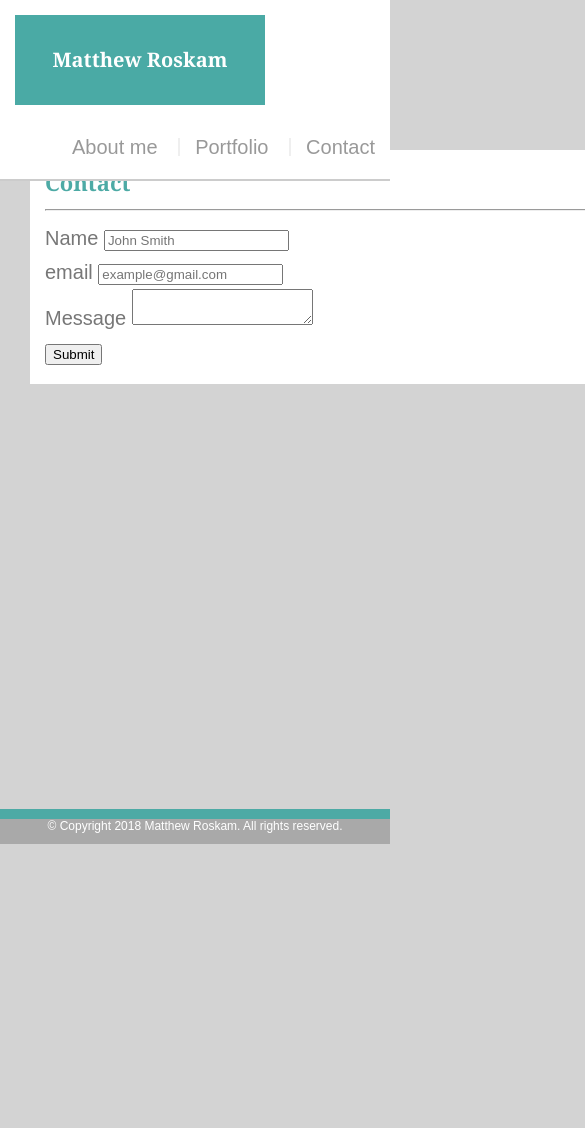
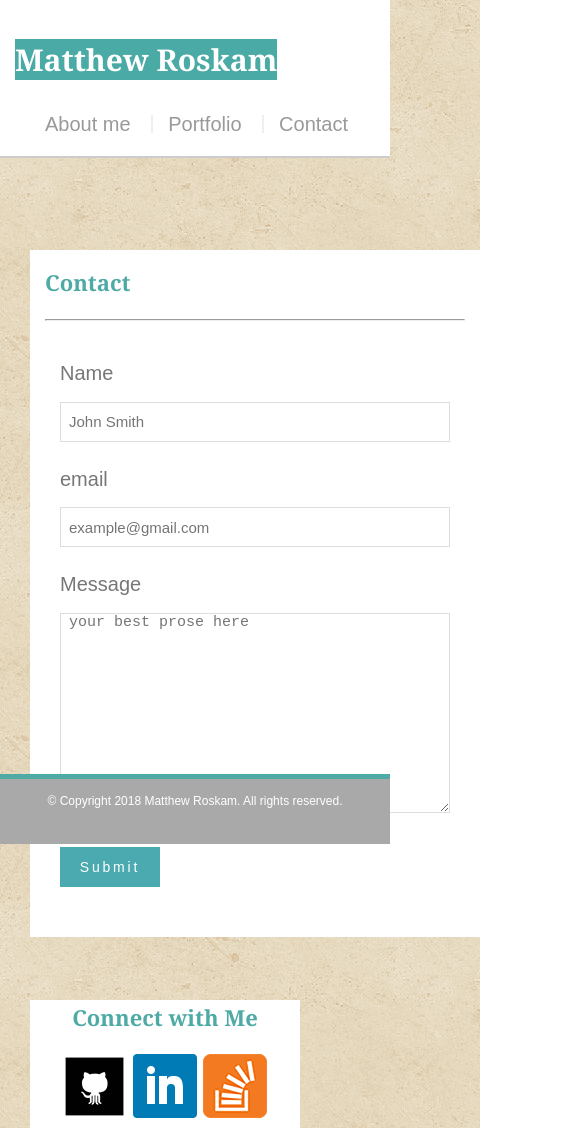
Before and after one commit to Hammrfall/Hammrfall.github.io, a plain HTML site: page contact.html in a window 390 px wide. Shown: the top 1128 px of the page, 585 px wide, since content can reach past the window. Before the commit the page ends 844 px from the top, so only its background shows below. Drawn offline with Linux system fonts and the light colour scheme.

Commit message:
change over to responsive style

```diff
--- a/assets/css/style.css
+++ b/assets/css/style.css
@@ -1,8 +1,11 @@
-* { box-sizing: border-box;
+
+* {
+     box-sizing: border-box;
 }
 
 body {
-    background-color: lightgrey;
+    /* background-color: lightgrey; */
+    background-image: url("../images/vintage-concrete.gif");
     font-size: 20px;
     line-height: 34px;
     font-family: 'arial', 'Helvetica Neue', Helvetica, sans-serif;
@@ -17,7 +20,7 @@ a:hover {
     color: yellow;
 }
 
-}
+
 
 h1, h2, h3, p {
     margin-bottom: 20px;
@@ -27,7 +30,7 @@ p:last-child {
 }
 
 h1, h2 {
-    font-family: 'Georgia',Times,"Times New Roman", serif;
+    font-family: Georgia, Times,'Times New Roman', serif;
     font-weight: 700;
     color: #4daaa5;
 }
@@ -56,12 +59,12 @@ h2, h3 {
 
 #mainhead {
     position: fixed;
+    overflow: hidden;
     margin: 0 0 30px 0;
     width: 100%;
     background: #fff;
     z-index: 3;
     color: #fff;
-    overflow: auto;
     border-bottom: 2px solid #ccc;
     padding: 15px;
 
@@ -77,7 +80,7 @@ h2, h3 {
     line-height: 90px;
     color: #fff;
     font-weight: 700;
-    font-size 30px;
+    font-size: 30px;
     text-decoration: none;
 }
 
@@ -108,12 +111,19 @@ nav a:first-child {
     Width: 650px;
     background-color: white;
     Padding: 15px;
+    margin-bottom: 150px;
+}
 
+
+#contact-form {
+padding: 15px;
+line-height: 5ch;
 }
+
 
 .sidebar {
     position: absolute;
-    float: right;
+    /* float: right; */
     top: 150px;
     left: 720px;
     Width: 270px;
@@ -127,7 +137,7 @@ nav a:first-child {
     padding: 30px;
     margin: 0 0 40px 0;
     width: 100%;
-    max-width: 650 px;
+    max-width: 650px;
     float: left;
     border: 1px solid #ddd;
 }
@@ -149,12 +159,48 @@ nav a:first-child {
 .description {
         position: relative;
         width: 100%;
-        top: -90px;
+        top: -120px;
         left: 0;
-        background-color: rgba(0, 0, 0, .5);
+        background-color: rgba(0, 0, 0, .6);
         color: rgb(212, 250, 0);
+        padding: 5px;
+        Border-top: 3px solid rgb(212,250,0);
+        Border-bottom: 3px solid rgb(212,250,0);
+    }
 
-    }
+  #contact-form ul {
+    margin-bottom: 25px;
+  }
+#contact-form li {
+    margin-bottom: 10px;
+}
+
+label, input[type=text], input[type=email], textarea{
+    width: 100%;
+    display: block;
+}
+input[type=text], input[type=email], textarea{
+    height: 40px;
+    border: 1px solid #ddd;
+    padding: 0 8px;
+    font-size: 15px;
+}
+
+textarea{
+    height: 200px;
+}
+input[type=submit] {
+    background-color: #4aaaaf;
+    border: 0 none;
+    color: #fff;
+    font-size: 14px;
+    padding: 12px;
+    margin-bottom: 20px;
+    cursor: pointer;
+    width: 100px;
+    text-align: center;
+    letter-spacing: 0.2em;
+}
 
 footer {
     Position: fixed;
@@ -164,10 +210,89 @@ footer {
     background-color:darkgray;
     color: white;
     width: 100%;
-    height: 35px;
+    height: 70px;
     font-size: 12px;
     text-align: center;
-    border-top: 10px solid #4daaa5;
-    line-height: 15px;
-    -ms-text-size-adjust: auto;
+    border-top: 5px solid #4daaa5;
+    line-height: 45px;
+    /* -ms-text-size-adjust: auto;  */
 }
+
+@media screen and (max-width: 969px) {
+    .container {
+    position: static;
+    width: 100%;
+    }
+    #maincontainer {
+        position: absolute;
+        width: 450px;
+        top: 150px;
+        margin: 100px 0px 50px 0px;
+    }
+    .myimage {
+        float: none;
+    }
+
+    .sidebar {
+        position: absolute;
+        margin: 100px 15px 50px 0px;
+        top: 150px;
+        left: 500px;
+    }
+    .project {
+        float: none;
+    }
+}
+
+@media screen and (max-width: 768px) {
+    .myimage {
+        float: left;
+
+    }
+    #maincontainer {
+        Width: 450px;
+    }
+
+
+    .sidebar {
+        position: absolute;
+        margin: 100px 15px 200px 0px;
+        left: 30px;
+        /* margin-bottom: 200px; */
+    }
+
+    .project {
+        float: left;
+    }
+
+    #connect1 {
+        top: 1000px;
+    }
+
+    #connect2 {
+        top: 1350px;
+    }
+
+    #connect3 {
+        top: 900px;
+    }
+
+    @media screen and (max-width: 640px) {
+        #logo {
+            float: none;
+        }
+        nav {
+            float: left;
+            margin-top: 2px;
+        }
+        .project {
+            float: none;
+        }
+        #connect2 {
+            top: 2000px;
+        }
+        /* .sidebar {
+            width: 100%;
+        } */
+
+}
--- a/contact.html
+++ b/contact.html
@@ -3,6 +3,7 @@
 <html lang="en-us">
 
 <head>
+    <meta charset="UTF-8">
     <title>Contact Me</title>
     <link rel="stylesheet" type="text/css" href="assets/css/reset.css" />
     <link rel="stylesheet" type = "text/css" href="assets/css/style.css" />
@@ -39,20 +40,26 @@
                     </li>
                     <li>
                         <label for="message">Message</label>
-                        <textarea name="message" id="message" required="required"></textarea>
+                        <textarea name="message" id="message" placeholder="your best prose here" required="required"></textarea>
                     </li>
                 </ul>
                 <input type="submit" name="Submit" />
             </form>
     </div>
-    <section class="sidebar">
-        <div id="Connect">
+    <!-- <section class="sidebar"> -->
+        <div id="connect3" class="sidebar">
             <h2>Connect with Me</h2>
-            <img src="assets/images/github.png" class="social" alt="GitHub"/>
-            <img src="assets/images/linkedin.png" class="social"alt="LinkedIn" />
-            <img src="assets/images/stackoverflow.png" class="social" alt="Stack Overflow" />
+            <a href="https://hammrfall.github.io" target="_blank">
+                <img src="assets/images/github.png" class="social" alt="GitHub"/>
+            </a>
+           <a href="http://www.linkedin.com/in/matthew-roskam-1613a135" target="_blank">
+                <img src="assets/images/linkedin.png" class="social" alt="LinkedIn" />
+            </a>
+            <a href="https://stackexchange.com/users/12683709/hammrfall" target="_blank">
+                <img src="assets/images/stackoverflow.png" class="social" alt="Stack Overflow" />
+            </a>
         </div>
-    </section>
+    <!-- </section> -->
 
 
 <footer>
```
Also changed, not shown: index.html (+29 -15 lines), portfolio.html (+18 -11 lines), assets/images/vintage-concrete.gif (added).
